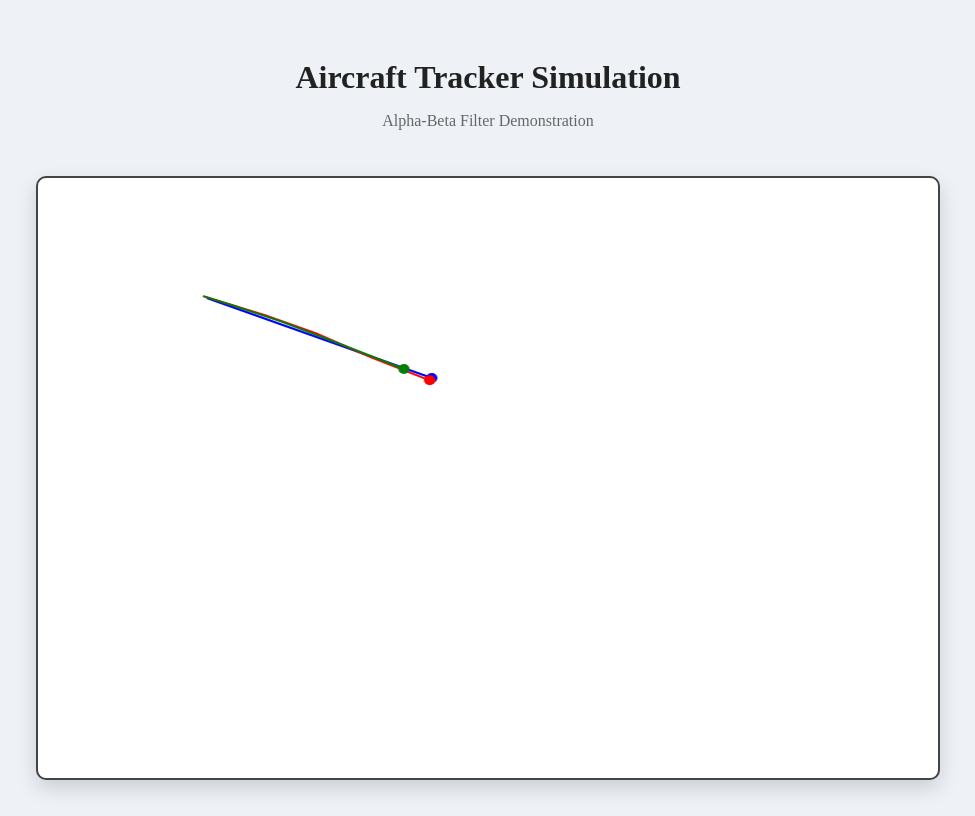
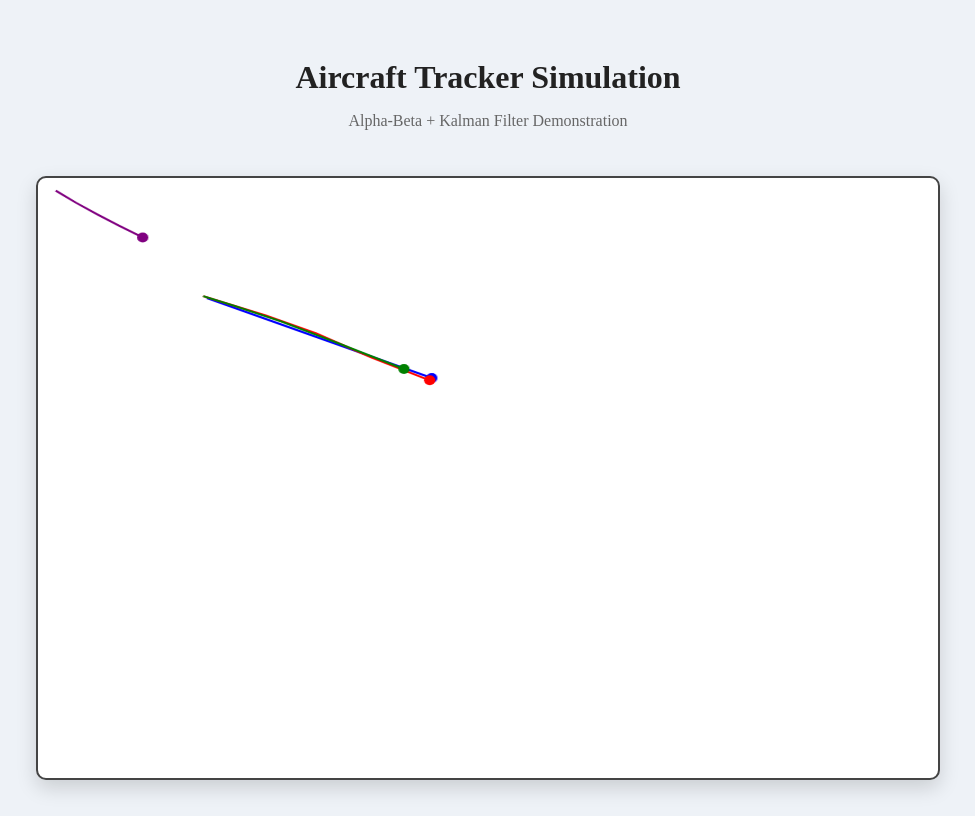
Before and after one commit to Zp1021/RadarTracker, a plain HTML site: page index.html in a window 1280 px wide. Shown: the whole page, without its empty margins (152-1127 px from the left). Drawn offline with Linux system fonts and the light colour scheme.

Commit message:
Implemented Kalman filter

```diff
--- a/index.html
+++ b/index.html
@@ -10,7 +10,7 @@
 
     <header>
         <h1>Aircraft Tracker Simulation</h1>
-        <p>Alpha-Beta Filter Demonstration</p>
+        <p>Alpha-Beta + Kalman Filter Demonstration</p>
     </header>
 
     <main>
--- /dev/null
+++ b/src/classes/KalmanFilter.js
@@ -0,0 +1,35 @@
+export default class KalmanFilter {
+    constructor(measurementVariance) {
+        // Estimate starts at 0 to represent aircrafts unknown position
+        this.estimate = 0;
+
+        // Level of uncertainty in the estimate
+        this.estimateVariance = 1;
+
+        // Radar measurement uncertainty
+        this.measurementVariance = measurementVariance;
+    }
+
+    update(measurement) {
+        // Prediction for both estimate and variance
+        const predictedEstimate = this.estimate;
+        const predictedVariance = this.estimateVariance;
+
+        // Kalman Gain; if higher trust measurement more, if lower trust prediction more
+        const kalmanGain =
+            predictedVariance /
+            (predictedVariance + this.measurementVariance);
+
+        // Correction based on predicted estimate and radar measurement
+        this.estimate =
+            predictedEstimate +
+            kalmanGain * (measurement - predictedEstimate);
+
+        // Update to variance based on new data
+        this.estimateVariance =
+            (1 - kalmanGain) * predictedVariance;
+
+        // Return new best estimate
+        return this.estimate;
+    }
+}
--- a/src/main.js
+++ b/src/main.js
@@ -1,6 +1,7 @@
 import Aircraft from "./classes/Aircraft.js";
 import Radar from "./classes/Radar.js";
 import AlphaBetaFilter from "./classes/AlphaBetaFilter.js";
+import KalmanFilter from "./classes/KalmanFilter.js";
 
 //  Get the simulation canvas and its 2D drawing context
 const canvas = document.getElementById("simulationCanvas");
@@ -45,10 +46,17 @@ function drawTrail(positions, color) {
 // Call the filter function with alpha of .5 and beta of .2
 const filter = new AlphaBetaFilter(0.5, 0.2);
 
-const aircraft = new Aircraft (
+const measurementVariance = (5 ** 2) / 3;
+
+const kalmanX = new KalmanFilter(measurementVariance);
+const kalmanY = new KalmanFilter(measurementVariance);
+
+const aircraft = new Aircraft(
   // Test positions
   100,
   100,
+
+  // Test velocity
   50,
   20
 )
@@ -63,7 +71,7 @@ const dt = 1;
 let count = 0;
 
 // Tracking limit
-const maxRuns = 5;
+const maxRuns = 10;
 
 // Store the aircraft's true position at each update
 const actualPositions = [];
@@ -73,6 +81,9 @@ const measurements = [];
 
 // Store the estimates processed by the filter
 const estimates = [];
+
+// Store the positions estimated by the Kalman filter
+const kalmanEstimates = [];
 
 // Interval function called every 1000 milliseconds
 const intervalId = setInterval(() => {
@@ -90,18 +101,35 @@ const intervalId = setInterval(() => {
 
   // Log the position of the filter estimates
   console.log(
-    "Estimate (x, y):",
+    "Alpha-Beta Estimate (x, y):",
     estimate.position.x.toFixed(3),
     estimate.position.y.toFixed(3)
   );
 
   // Log the velocity of the filter function
   console.log(
-    "velocity (x, y):",
+    "Alpha-Beta velocity (x, y):",
     estimate.velocity.x.toFixed(3),
     estimate.velocity.y.toFixed(3)
   );
+  // Provide updated values to the kalman filter function
+  const kalmanXEstimate = kalmanX.update(measurement.x);
+  const kalmanYEstimate = kalmanY.update(measurement.y);
 
+  // Combine x and y estimates into one usable position object
+  const kalmanEstimate = {
+    position: {
+      x: kalmanXEstimate,
+      y: kalmanYEstimate
+    }
+  };
+
+  // Log the Kalman position estimate
+  console.log(
+    "Kalman Estimate (x, y):",
+    kalmanEstimate.position.x.toFixed(3),
+    kalmanEstimate.position.y.toFixed(3)
+  );
 
   // Clear the previous frame
   ctx.clearRect(0, 0, canvas.width, canvas.height);
@@ -113,6 +141,7 @@ const intervalId = setInterval(() => {
   actualPositions.push(actualPosition);
   measurements.push(measurement);
   estimates.push(estimate.position);
+  kalmanEstimates.push(kalmanEstimate.position);
 
   // Draw actual aircraft trail
   drawTrail(actualPositions, "blue");
@@ -123,6 +152,9 @@ const intervalId = setInterval(() => {
   // Draw estimated filter trail
   drawTrail(estimates, "green");
 
+  // Purple = Kalman filter estimate
+  drawTrail(kalmanEstimates, "purple");
+
   // Draw actual aircraft position
   drawPoint(actualPosition.x, actualPosition.y, "blue");
 
@@ -131,6 +163,9 @@ const intervalId = setInterval(() => {
 
   // Draw filter points by position
   drawPoint(estimate.position.x, estimate.position.y, "green");
+
+  // Draw current Kalman filter estimate
+  drawPoint(kalmanEstimate.position.x, kalmanEstimate.position.y, "purple");
 
   // Log update count and aircraft position
   console.log(`Updated ${count} time(s)`);
```
Also changed, not shown: src/classes/AlphaBetaFilter.js (+16 -0 lines). Lines whose indentation alone changed are shown as unchanged.
